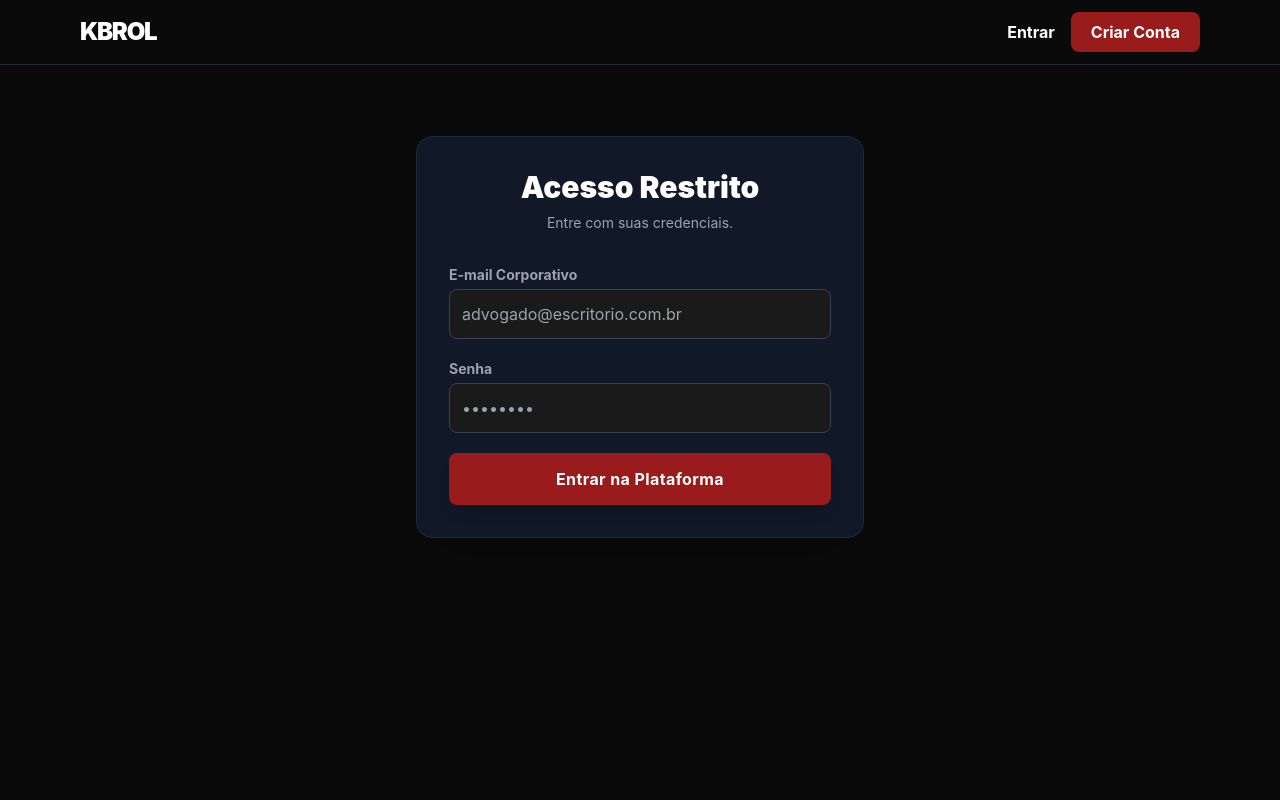
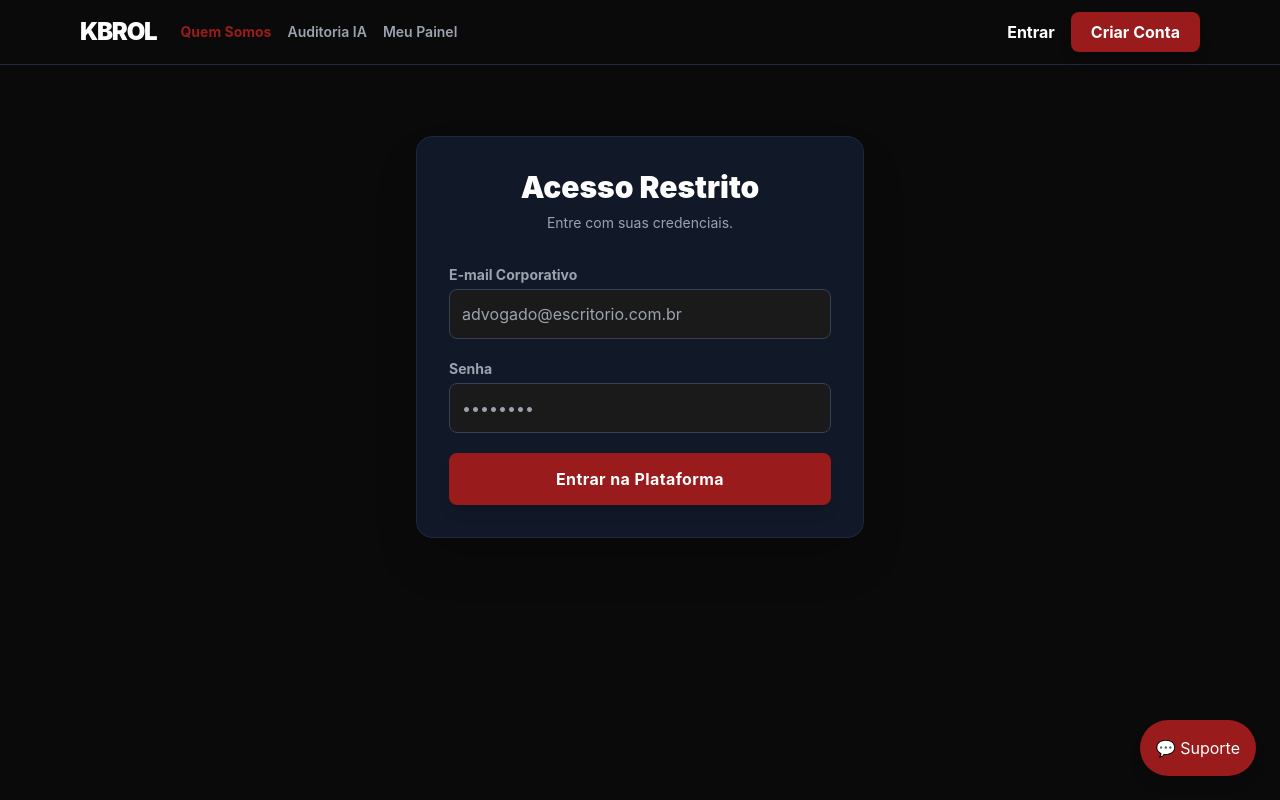
Before and after one commit to leonardocas05-stack/kbrol-consultoria, a FastAPI app: page / in a window 1280 px wide. Run offline with FastAPI, Linux system fonts and the light colour scheme; some libraries are stand-ins or nearby versions.

Commit message:
Correção: do navbar

```diff
--- a/backend/templates/navbar.html
+++ b/backend/templates/navbar.html
@@ -1,10 +1,24 @@
 <nav class="bg-[#0a0a0a] border-b border-gray-800 sticky top-0 z-50">
     <div class="max-w-6xl mx-auto px-4 py-3 flex justify-between items-center">
-        <div class="text-2xl font-black text-white tracking-tighter">KBROL</div>
+
+        <div class="flex items-center space-x-6">
+            <div class="text-2xl font-black text-white tracking-tighter">
+                KBROL
+            </div>
+            <div class="hidden md:flex space-x-4">
+                <button onclick="trocarTela('tela-quem-somos')" class="text-sm font-bold text-[#991b1b] hover:text-[#7f1d1d] transition">Quem Somos</button>
+                <button onclick="trocarTela('tela-auditoria')" class="text-sm font-semibold text-gray-400 hover:text-white transition">Auditoria IA</button>
+                <button onclick="trocarTela('tela-dashboard')" class="text-sm font-semibold text-gray-400 hover:text-white transition">Meu Painel</button>
+            </div>
+        </div>
 
         <div id="auth-buttons" class="flex gap-4">
-            <button onclick="trocarTela('tela-login')" class="text-white font-bold hover:text-gray-300 transition">Entrar</button>
-            <button onclick="trocarTela('tela-registro')" class="bg-[#991b1b] text-white px-5 py-2 rounded-lg font-bold hover:bg-[#7f1d1d] transition">Criar Conta</button>
+            <button onclick="trocarTela('tela-login')" class="text-white font-bold hover:text-gray-300 transition">
+                Entrar
+            </button>
+            <button onclick="trocarTela('tela-registro')" class="bg-[#991b1b] text-white px-5 py-2 rounded-lg font-bold shadow-lg hover:bg-[#7f1d1d] transition">
+                Criar Conta
+            </button>
         </div>
 
         <div id="user-menu" class="hidden flex gap-4 items-center">
@@ -13,4 +27,9 @@
             <button onclick="fazerLogout()" class="text-gray-400 hover:text-red-500 font-bold">Sair</button>
         </div>
     </div>
+
+    <button onclick="document.getElementById('modal-suporte').classList.remove('hidden')"
+            class="fixed bottom-6 right-6 bg-[#991b1b] text-white p-4 rounded-full shadow-lg hover:bg-[#7f1d1d] transition-all z-50">
+        💬 Suporte
+    </button>
 </nav>
```
